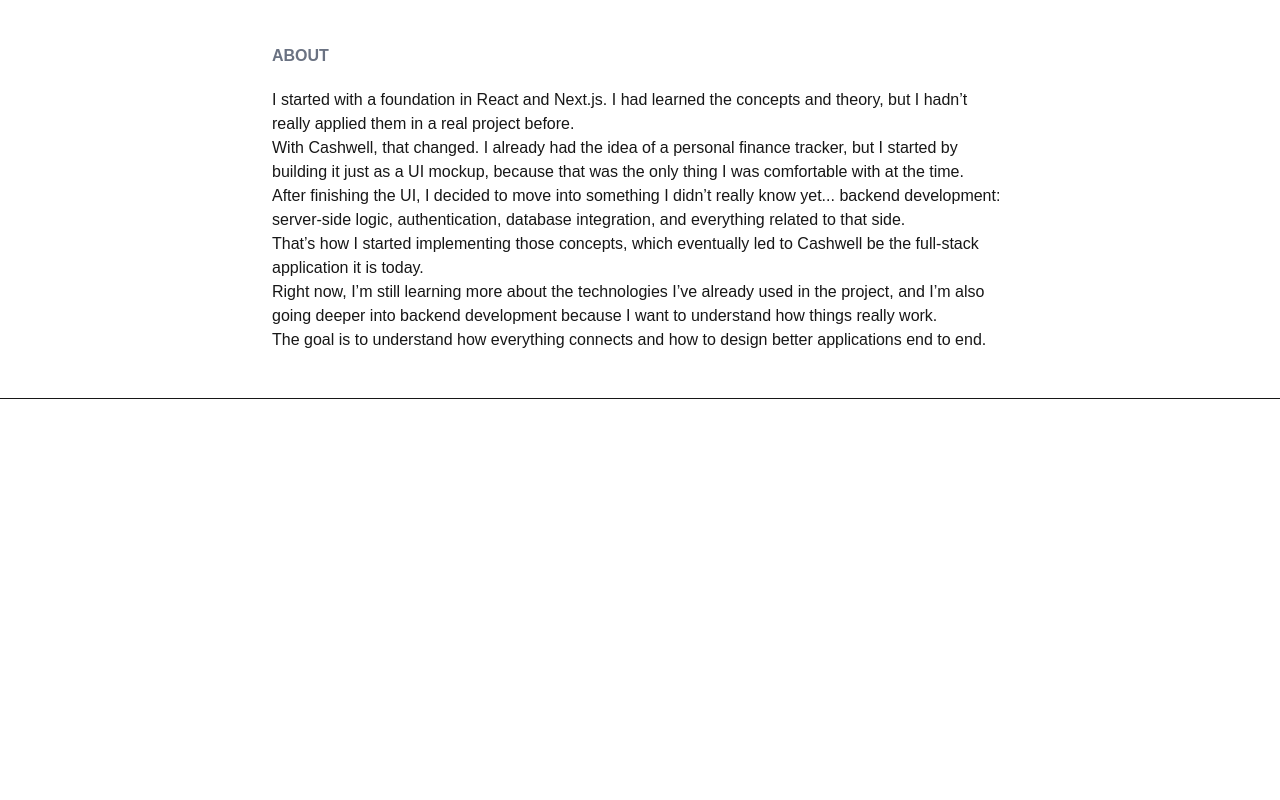
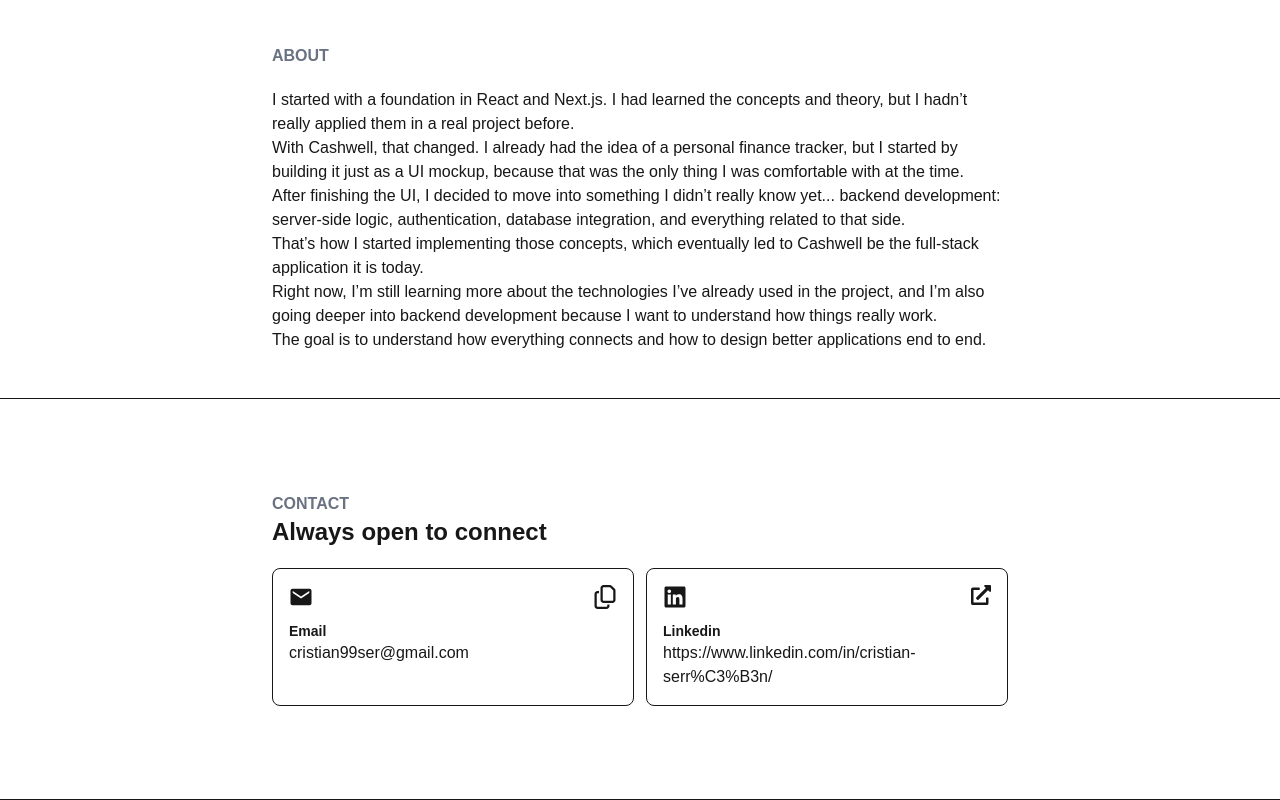
Before and after one commit to Cristian-Ser/portfolio, a Next.js app: page / in a window 1280 px wide. Shown: the part 1801-2601 px from the top of the page. Before the commit the page ends 2200 px from the top, so only its background shows below. Built offline with nearby package versions, Linux system fonts and the light colour scheme.

Commit message:
Finished Contact.tsx

```diff
--- /dev/null
+++ b/app/components/Contact.tsx
@@ -0,0 +1,61 @@
+"use client";
+
+import { IoMdMail } from "react-icons/io";
+import { FaRegCopy } from "react-icons/fa6";
+import { FaExternalLinkAlt, FaLinkedin } from "react-icons/fa";
+
+import Link from "next/link";
+
+function Contact() {
+  const copyText = () => {
+    return navigator.clipboard.writeText("cristian99ser@gmail.com");
+  };
+  return (
+    <section
+      id="skills"
+      className="relative border-b overflow-hidden scroll-mt-14"
+    >
+      <div className="flex flex-col justify-center gap-5 max-w-3xl mx-auto px-4 py-10 min-h-100">
+        {/* Text */}
+        <div>
+          <span className="text-base font-bold text-gray-500">CONTACT</span>
+          <h2 className="text-2xl font-black">Always open to connect</h2>
+        </div>
+        <div className="grid grid-cols-2 gap-3">
+          {/* mail */}
+          <div className="flex flex-col gap-3 p-4 border rounded-lg">
+            {/* icons */}
+            <div className="grid grid-cols-2">
+              <IoMdMail className="size-6" />
+              <button onClick={copyText} title="Copy" className="justify-self-end cursor-pointer">
+                <FaRegCopy className="size-6" />
+              </button>
+            </div>
+            {/* text */}
+            <div className="flex flex-col items-start">
+              <span className="text-sm font-semibold">Email</span>
+              <p>cristian99ser@gmail.com</p>
+            </div>
+          </div>
+          {/* linkedin */}
+          <div className="flex flex-col gap-3 p-4 border rounded-lg">
+            {/* icons */}
+            <div className="grid grid-cols-2">
+              <FaLinkedin className="size-6" />
+              <Link href="https://www.linkedin.com/in/cristian-serr%C3%B3n/" target="_blank" className="justify-self-end">
+                <FaExternalLinkAlt className="size-5" />
+              </Link>
+            </div>
+            {/* text */}
+            <div className="flex flex-col items-start">
+              <span className="text-sm font-semibold">Linkedin</span>
+              <p>https://www.linkedin.com/in/cristian-serr%C3%B3n/</p>
+            </div>
+          </div>
+        </div>
+      </div>
+    </section>
+  );
+}
+
+export default Contact;
--- a/app/components/Hero.tsx
+++ b/app/components/Hero.tsx
@@ -39,7 +39,7 @@ function Hero() {
           </Link>
           {/* Linkedin */}
           <Link
-            href="https://www.linkedin.com/in/cristian-serr%C3%B3n-236443275/"
+            href="https://www.linkedin.com/in/cristian-serr%C3%B3n/"
             target="_blank"
           >
             <FaLinkedin className="size-5" />
--- a/app/page.tsx
+++ b/app/page.tsx
@@ -3,6 +3,7 @@ import Hero from "./components/Hero";
 import Project from "./components/Project";
 import Skills from "./components/Skills";
 import About from "./components/About";
+import Contact from "./components/Contact";
 
 export default function Home() {
   return (
@@ -12,7 +13,8 @@ export default function Home() {
         <Hero />
         <Skills />
         <Project />
-        <About/>
+        <About />
+        <Contact />
       </main>
     </>
   );
```
